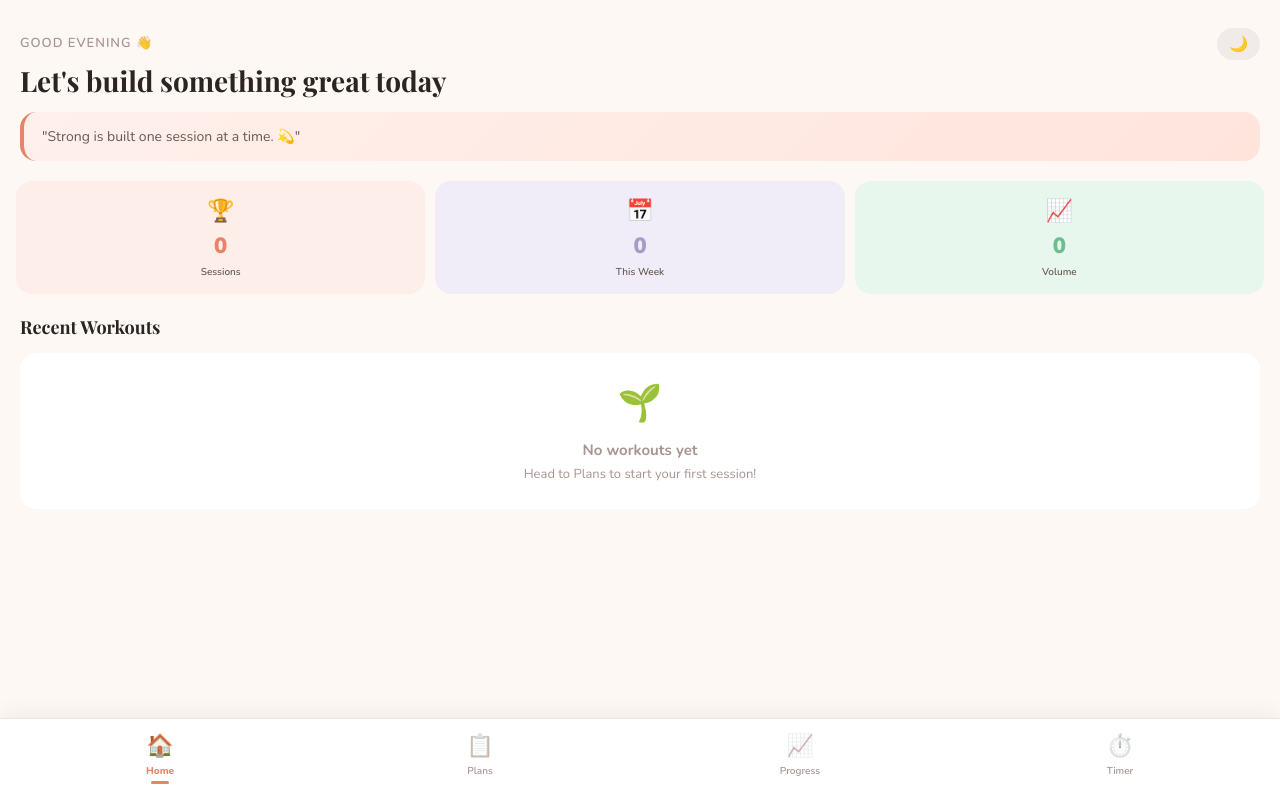
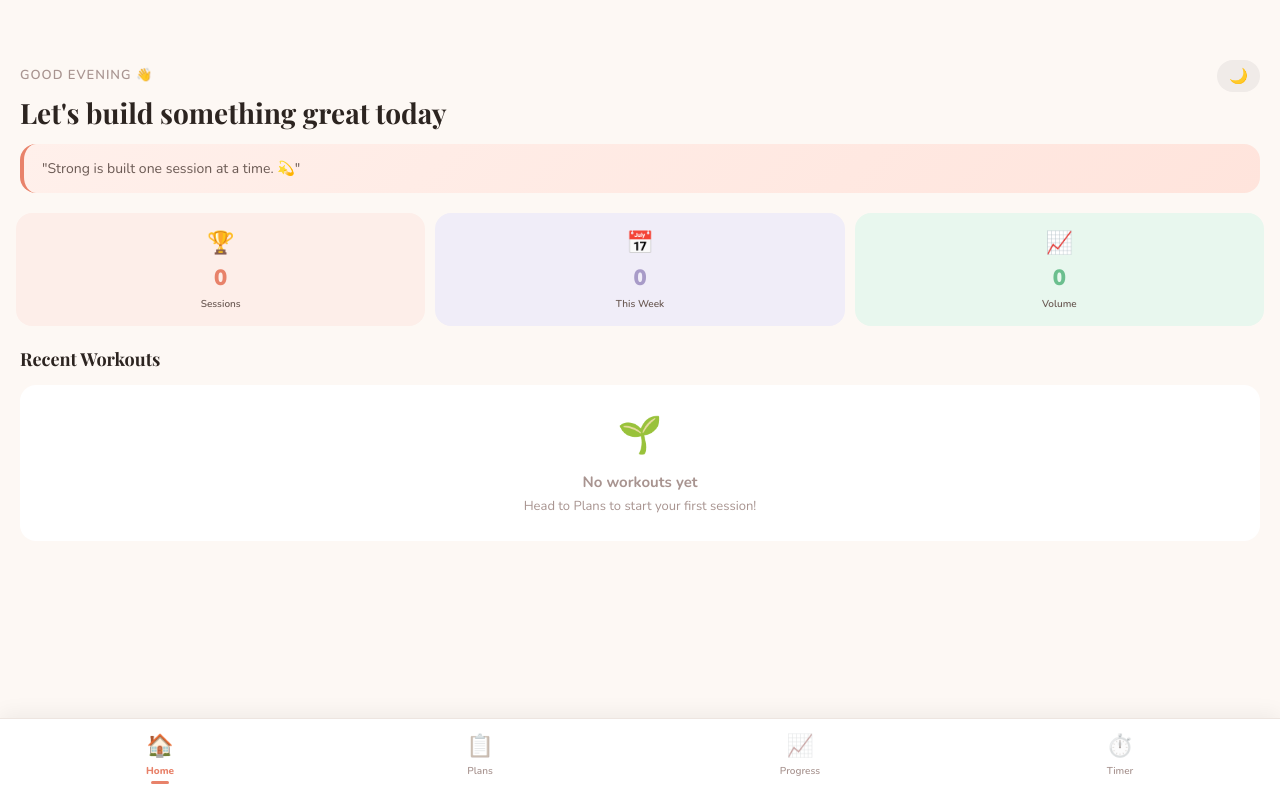
Before and after one commit to Tasteslikegator/workout-app, a React (Vite) app: page / in a window 1280 px wide. Built offline with nearby package versions, Linux system fonts and the light colour scheme.

Commit message:
Increase padding for various sections in App component

```diff
--- a/src/App.jsx
+++ b/src/App.jsx
@@ -626,7 +626,7 @@ export default function WorkoutApp() {
           {/* HOME */}
           {tab==="home"&&(
             <div className="fade-in">
-              <div style={{padding:"28px 20px 20px"}}>
+              <div style={{padding:"60px 20px 20px"}}>
                 <div style={{display:"flex",justifyContent:"space-between",alignItems:"center",marginBottom:4}}>
                   <div style={{fontSize:13,color:C.textLight,fontWeight:600,letterSpacing:1,textTransform:"uppercase"}}>Good {new Date().getHours()<12?"Morning":new Date().getHours()<17?"Afternoon":"Evening"} 👋</div>
                   <button onClick={()=>setDarkMode(d=>!d)} style={{background:darkMode?"#2C2630":"#F0EBE8",borderRadius:20,padding:"6px 12px",fontSize:15,border:"none",cursor:"pointer",transition:"all .2s"}} title="Toggle dark mode">{darkMode?"☀️":"🌙"}</button>
@@ -676,7 +676,7 @@ export default function WorkoutApp() {
           {/* PLANS LIST */}
           {tab==="plans"&&!selectedPlan&&(
             <div className="fade-in">
-              <div style={{padding:"28px 20px 16px",display:"flex",justifyContent:"space-between",alignItems:"flex-end"}}>
+              <div style={{padding:"60px 20px 16px"}}>
                 <div>
                   <div style={{fontSize:28,fontWeight:900,color:C.text,fontFamily:"Playfair Display"}}>My Plans</div>
                   <div style={{fontSize:14,color:C.textLight,marginTop:4}}>{plans.length} plan{plans.length!==1?"s":""}</div>
@@ -1026,7 +1026,7 @@ export default function WorkoutApp() {
           {/* TIMER */}
           {tab==="timer"&&(
             <div className="fade-in" style={{overflowY:"auto",paddingBottom:40}}>
-              <div style={{padding:"28px 20px 20px"}}>
+              <div style={{padding:"60px 20px 20px"}}>
                 <div style={{fontSize:28,fontWeight:900,color:C.text,fontFamily:"Playfair Display"}}>Timer</div>
                 <div style={{fontSize:14,color:C.textLight,marginTop:4}}>Rest & stopwatch tools</div>
               </div>
```
